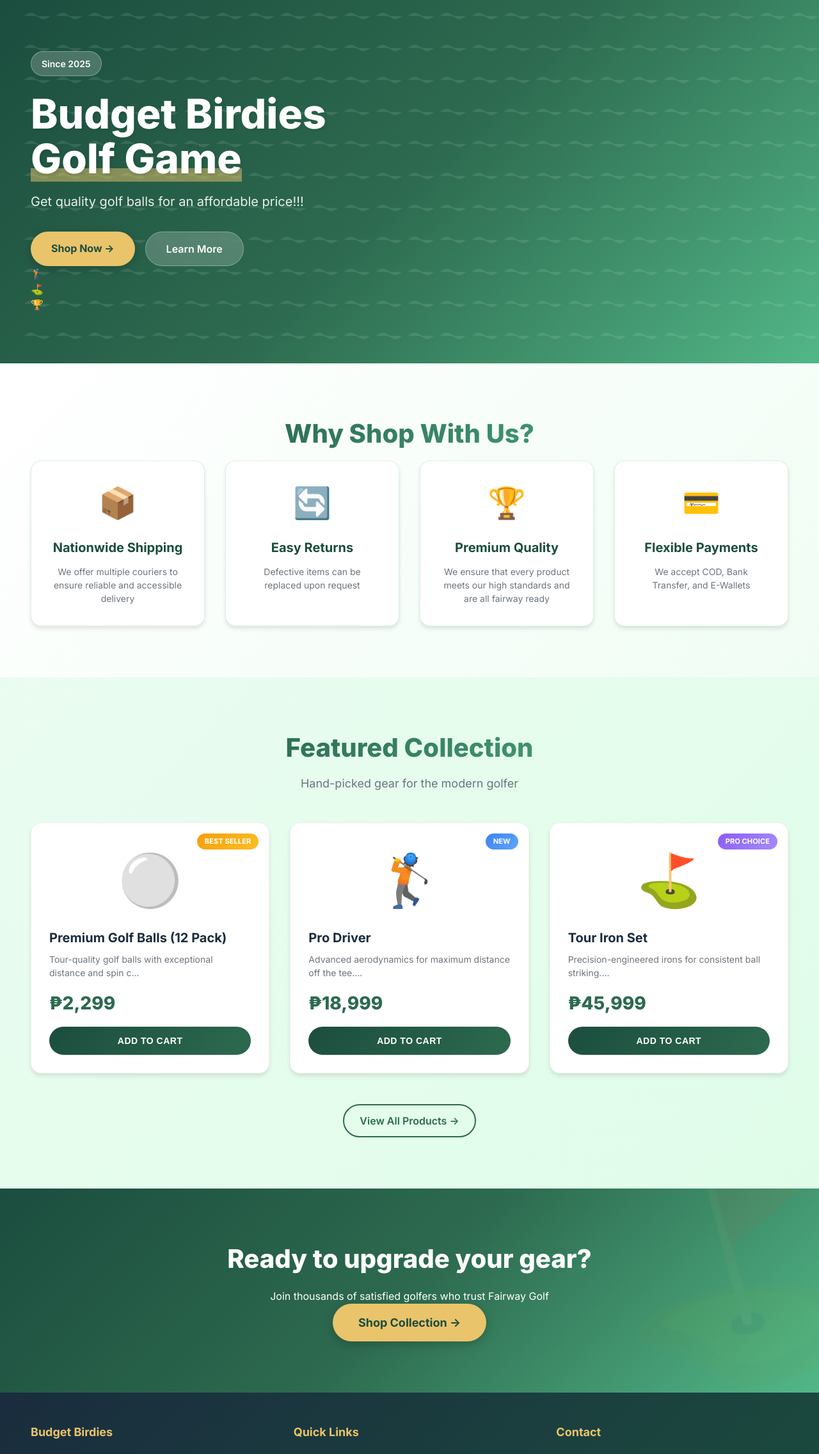
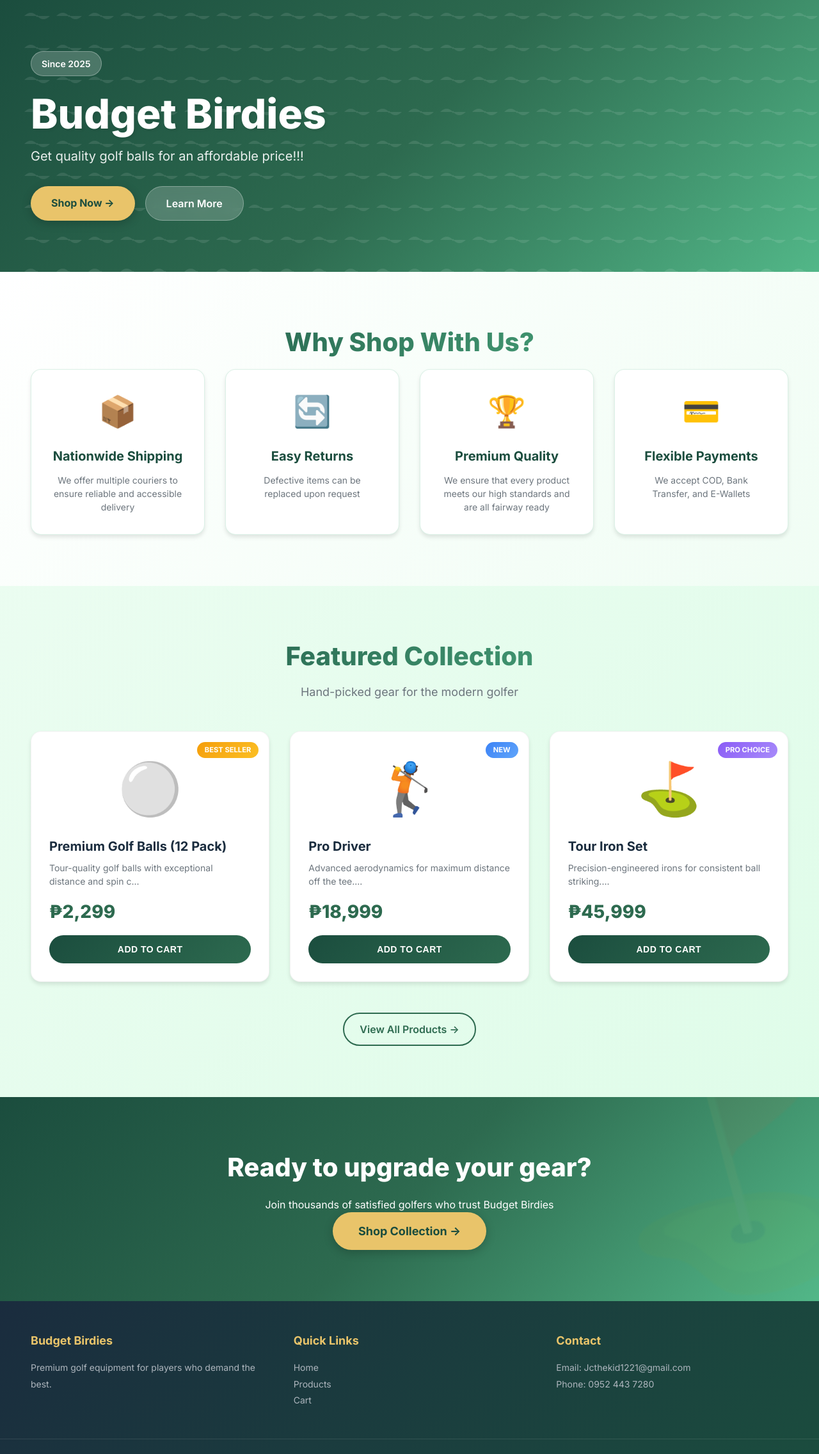
Before and after one commit to Lat4ios/Budgetbirdiespy, a Flask app: page / in a window 1280 px wide. Shown: the part 81-2354 px from the top of the page at 64% size. Run offline with Flask 3, Linux system fonts and the light colour scheme.

Commit message:
Update index.html

```diff
--- a/templates/index.html
+++ b/templates/index.html
@@ -1,22 +1,17 @@
 {% extends "base.html" %}
 
-{% block title %}Fairway Golf | Home{% endblock %}
+{% block title %}Budget Birdies | Home{% endblock %}
 
 {% block content %}
 <section class="hero">
   <div class="hero-content">
     <div class="hero-badge">Since 2025</div>
-    <h1 class="hero-title">{{ settings.hero_title }}<br><span class="hero-highlight">Golf Game</span></h1>
+    <h1 class="hero-title">Budget Birdies</h1>
     <p class="hero-subtitle">{{ settings.hero_subtitle }}</p>
     <div class="hero-buttons">
       <a href="{{ url_for('products') }}" class="btn-primary">Shop Now →</a>
       <a href="#features" class="btn-secondary">Learn More</a>
     </div>
-  </div>
-  <div class="hero-image">
-    <div class="floating-icon">🏌️</div>
-    <div class="floating-icon delay-1">⛳</div>
-    <div class="floating-icon delay-2">🏆</div>
   </div>
 </section>
 
@@ -70,7 +65,7 @@
 <section class="cta-section">
   <div class="cta-content">
     <h2>Ready to upgrade your gear?</h2>
-    <p>Join thousands of satisfied golfers who trust Fairway Golf</p>
+    <p>Join thousands of satisfied golfers who trust Budget Birdies</p>
     <a href="{{ url_for('products') }}" class="btn-primary btn-large">Shop Collection →</a>
   </div>
 </section>
```
